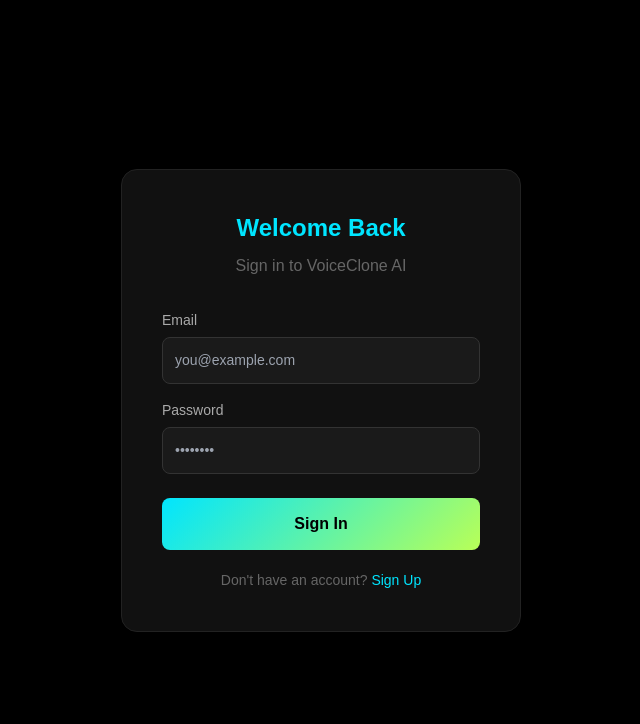
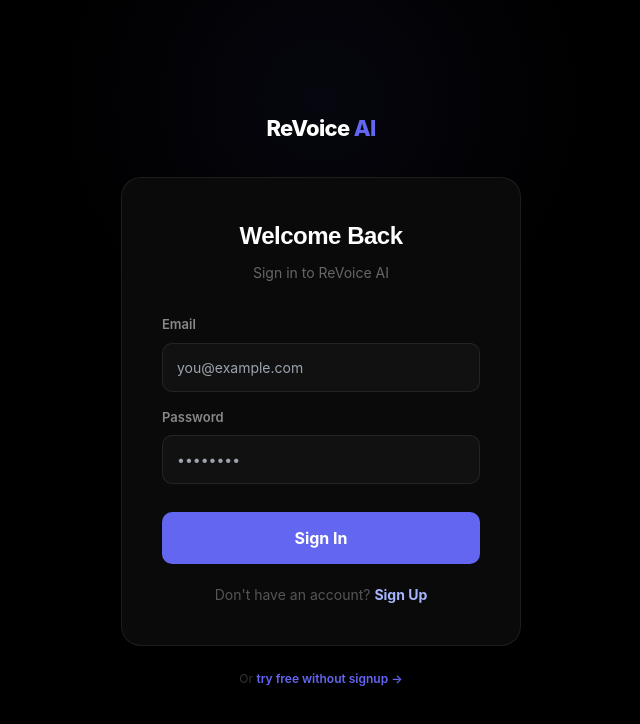
Before and after one commit to redaelboutayeby06-crypto/redacast, a React (Vite) app: page /login in a window 1280 px wide. Shown: the top 724 px of the page, without its empty margins (319-959 px from the left). Built offline with nearby package versions, Linux system fonts and the light colour scheme; a web font is replaced by a local one.

Commit message:
fix login branding + nav links + bold text

```diff
--- a/src/pages/App.jsx
+++ b/src/pages/App.jsx
@@ -1,5 +1,5 @@
 import { useState, useEffect, useRef } from 'react'
-import { Link } from 'react-router-dom'
+import { Link, useNavigate } from 'react-router-dom'
 import { useAuth } from '../firebase/AuthContext'
 
 const WEEKLY_LIMIT = 5000
@@ -87,7 +87,16 @@
     setLoading(false)
   }
 
+  const navigate = useNavigate()
   const navLink = { color: '#ccc', fontSize: '14px', fontWeight: '700', textDecoration: 'none' }
+
+  function goToPricing() {
+    navigate('/')
+    setTimeout(() => {
+      const el = document.getElementById('pricing')
+      if (el) el.scrollIntoView({ behavior: 'smooth' })
+    }, 100)
+  }
 
   return (
     <div style={{ minHeight: '100vh', background: '#000', color: '#fff', fontFamily: '-apple-system, BlinkMacSystemFont, "Segoe UI", sans-serif' }}>
@@ -101,7 +110,7 @@
             <span style={{ color: '#fff', fontSize: '18px', fontWeight: '800', letterSpacing: '-0.03em' }}>ReVoice <span style={{ color: '#6366f1' }}>AI</span></span>
           </Link>
           <Link to="/" style={navLink}>Home</Link>
-          <Link to="/#pricing" style={navLink}>Pricing</Link>
+          <button onClick={goToPricing} style={{ ...navLink, background: 'none', border: 'none', cursor: 'pointer', fontFamily: 'inherit' }}>Pricing</button>
           <button onClick={() => setShowSettings(s => !s)} style={{ ...navLink, background: 'none', border: 'none', cursor: 'pointer', fontFamily: 'inherit', display: 'flex', alignItems: 'center', gap: 6, color: showSettings ? '#a5b4fc' : '#ccc' }}>
             ⚙️ Settings
           </button>
--- a/src/pages/Login.jsx
+++ b/src/pages/Login.jsx
@@ -1,6 +1,6 @@
 import { useState } from 'react'
 import { useAuth } from '../firebase/AuthContext'
-import { useNavigate } from 'react-router-dom'
+import { useNavigate, Link } from 'react-router-dom'
 
 export default function Login() {
   const [email, setEmail] = useState('')
@@ -15,7 +15,6 @@
     e.preventDefault()
     setError('')
     setLoading(true)
-
     try {
       if (isSignUp) {
         const { error } = await signUp(email, password)
@@ -29,70 +28,65 @@
     } catch (err) {
       setError(err.message)
     }
-
     setLoading(false)
   }
 
   return (
-    <div style={{ minHeight: '100vh', background: '#000', display: 'flex', alignItems: 'center', justifyContent: 'center' }}>
-      <div style={{ background: '#111', border: '1px solid #222', borderRadius: '16px', padding: '40px', width: '100%', maxWidth: '400px' }}>
-        <h1 style={{ color: '#00e5ff', fontSize: '24px', fontWeight: '700', marginBottom: '8px', textAlign: 'center' }}>
+    <div style={{ minHeight: '100vh', background: '#000', display: 'flex', flexDirection: 'column', alignItems: 'center', justifyContent: 'center', fontFamily: '-apple-system, BlinkMacSystemFont, "Segoe UI", sans-serif' }}>
+
+      {/* Glow */}
+      <div style={{ position: 'fixed', width: 600, height: 600, background: 'radial-gradient(circle, rgba(99,102,241,0.06) 0%, transparent 65%)', top: -200, left: '50%', transform: 'translateX(-50%)', zIndex: 0, borderRadius: '50%', pointerEvents: 'none' }} />
+
+      {/* Logo */}
+      <Link to="/" style={{ textDecoration: 'none', marginBottom: '32px', zIndex: 1 }}>
+        <span style={{ color: '#fff', fontSize: '22px', fontWeight: '800', letterSpacing: '-0.03em' }}>ReVoice <span style={{ color: '#6366f1' }}>AI</span></span>
+      </Link>
+
+      <div style={{ position: 'relative', zIndex: 1, background: '#0a0a0a', border: '1px solid rgba(255,255,255,0.08)', borderRadius: '20px', padding: '40px', width: '100%', maxWidth: '400px' }}>
+        <h1 style={{ color: '#fff', fontSize: '24px', fontWeight: '800', marginBottom: '8px', textAlign: 'center', letterSpacing: '-0.02em' }}>
           {isSignUp ? 'Create Account' : 'Welcome Back'}
         </h1>
-        <p style={{ color: '#666', textAlign: 'center', marginBottom: '32px' }}>
-          {isSignUp ? 'Start cloning your voice for free' : 'Sign in to VoiceClone AI'}
+        <p style={{ color: '#666', textAlign: 'center', marginBottom: '32px', fontSize: '14px' }}>
+          {isSignUp ? 'Start generating voiceovers for free' : 'Sign in to ReVoice AI'}
         </p>
 
         {error && (
-          <div style={{ background: error.includes('Check') ? '#0a2a0a' : '#2a0a0a', border: `1px solid ${error.includes('Check') ? '#00ff00' : '#ff0000'}`, borderRadius: '8px', padding: '12px', marginBottom: '20px', color: error.includes('Check') ? '#00ff00' : '#ff6666', fontSize: '14px' }}>
+          <div style={{ background: error.includes('Check') ? 'rgba(34,197,94,0.08)' : 'rgba(239,68,68,0.08)', border: `1px solid ${error.includes('Check') ? 'rgba(34,197,94,0.25)' : 'rgba(239,68,68,0.25)'}`, borderRadius: '10px', padding: '12px 16px', marginBottom: '20px', color: error.includes('Check') ? '#86efac' : '#fca5a5', fontSize: '14px' }}>
             {error}
           </div>
         )}
 
         <form onSubmit={handleSubmit}>
           <div style={{ marginBottom: '16px' }}>
-            <label style={{ color: '#aaa', fontSize: '14px', display: 'block', marginBottom: '6px' }}>Email</label>
-            <input
-              type="email"
-              value={email}
-              onChange={e => setEmail(e.target.value)}
-              required
-              style={{ width: '100%', background: '#1a1a1a', border: '1px solid #333', borderRadius: '8px', padding: '12px', color: '#fff', fontSize: '14px', boxSizing: 'border-box' }}
-              placeholder="you@example.com"
-            />
+            <label style={{ color: '#888', fontSize: '13px', fontWeight: '600', display: 'block', marginBottom: '8px' }}>Email</label>
+            <input type="email" value={email} onChange={e => setEmail(e.target.value)} required placeholder="you@example.com"
+              style={{ width: '100%', background: '#111', border: '1px solid rgba(255,255,255,0.08)', borderRadius: '10px', padding: '13px 14px', color: '#ddd', fontSize: '14px', boxSizing: 'border-box', outline: 'none', fontFamily: 'inherit' }} />
           </div>
 
-          <div style={{ marginBottom: '24px' }}>
-            <label style={{ color: '#aaa', fontSize: '14px', display: 'block', marginBottom: '6px' }}>Password</label>
-            <input
-              type="password"
-              value={password}
-              onChange={e => setPassword(e.target.value)}
-              required
-              style={{ width: '100%', background: '#1a1a1a', border: '1px solid #333', borderRadius: '8px', padding: '12px', color: '#fff', fontSize: '14px', boxSizing: 'border-box' }}
-              placeholder="••••••••"
-            />
+          <div style={{ marginBottom: '28px' }}>
+            <label style={{ color: '#888', fontSize: '13px', fontWeight: '600', display: 'block', marginBottom: '8px' }}>Password</label>
+            <input type="password" value={password} onChange={e => setPassword(e.target.value)} required placeholder="••••••••"
+              style={{ width: '100%', background: '#111', border: '1px solid rgba(255,255,255,0.08)', borderRadius: '10px', padding: '13px 14px', color: '#ddd', fontSize: '14px', boxSizing: 'border-box', outline: 'none', fontFamily: 'inherit' }} />
           </div>
 
-          <button
-            type="submit"
-            disabled={loading}
-            style={{ width: '100%', background: 'linear-gradient(135deg, #00e5ff, #b8ff57)', border: 'none', borderRadius: '8px', padding: '14px', color: '#000', fontWeight: '700', fontSize: '16px', cursor: 'pointer' }}
-          >
+          <button type="submit" disabled={loading}
+            style={{ width: '100%', background: loading ? '#1a1a2e' : '#6366f1', border: 'none', borderRadius: '10px', padding: '14px', color: loading ? '#444' : '#fff', fontWeight: '700', fontSize: '16px', cursor: loading ? 'not-allowed' : 'pointer', fontFamily: 'inherit', transition: 'all 0.2s' }}>
             {loading ? 'Please wait...' : isSignUp ? 'Create Account' : 'Sign In'}
           </button>
         </form>
 
-        <p style={{ color: '#666', textAlign: 'center', marginTop: '20px', fontSize: '14px' }}>
+        <p style={{ color: '#555', textAlign: 'center', marginTop: '20px', fontSize: '14px', marginBottom: 0 }}>
           {isSignUp ? 'Already have an account? ' : "Don't have an account? "}
-          <span
-            onClick={() => { setIsSignUp(!isSignUp); setError('') }}
-            style={{ color: '#00e5ff', cursor: 'pointer' }}
-          >
+          <span onClick={() => { setIsSignUp(!isSignUp); setError('') }} style={{ color: '#a5b4fc', cursor: 'pointer', fontWeight: '700' }}>
             {isSignUp ? 'Sign In' : 'Sign Up'}
           </span>
         </p>
       </div>
+
+      <p style={{ color: '#333', fontSize: '12px', marginTop: '24px', zIndex: 1 }}>
+        Or{' '}
+        <Link to="/app" style={{ color: '#6366f1', textDecoration: 'none', fontWeight: '600' }}>try free without signup →</Link>
+      </p>
     </div>
   )
 }
```
